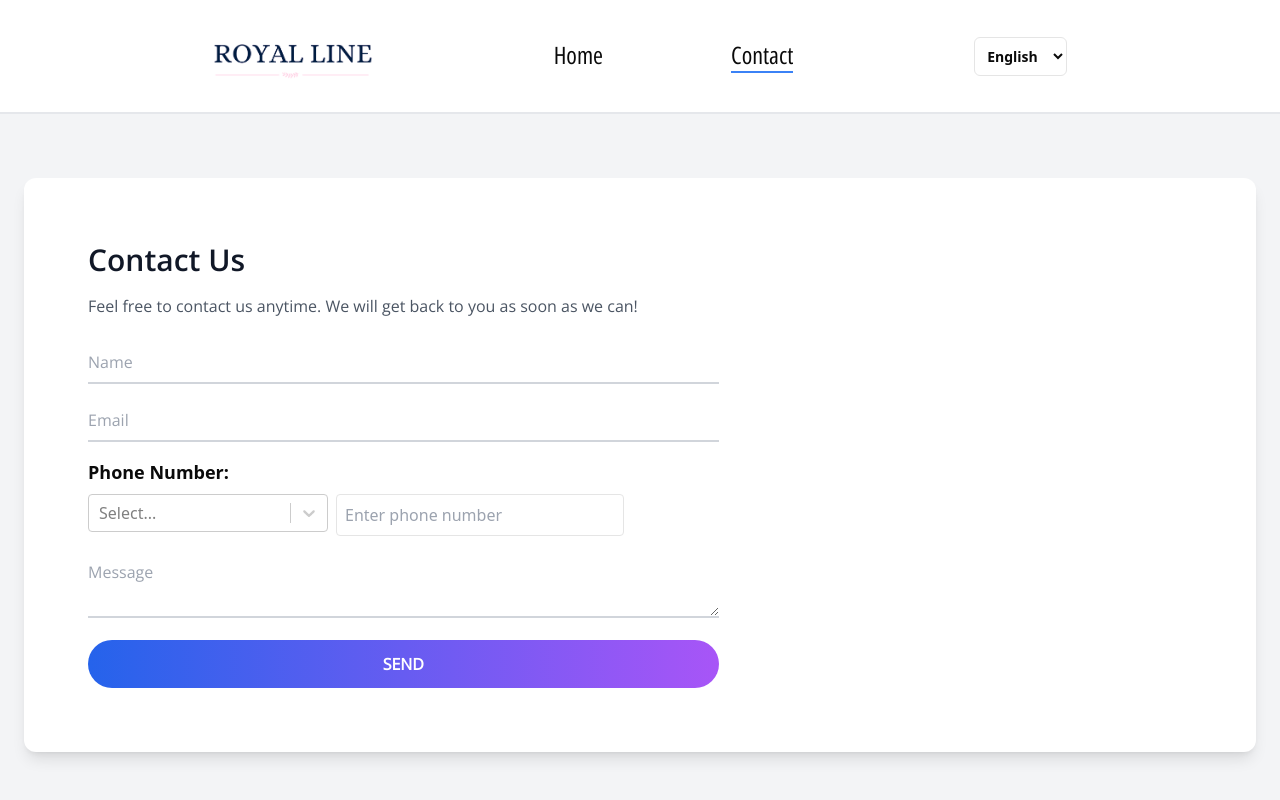
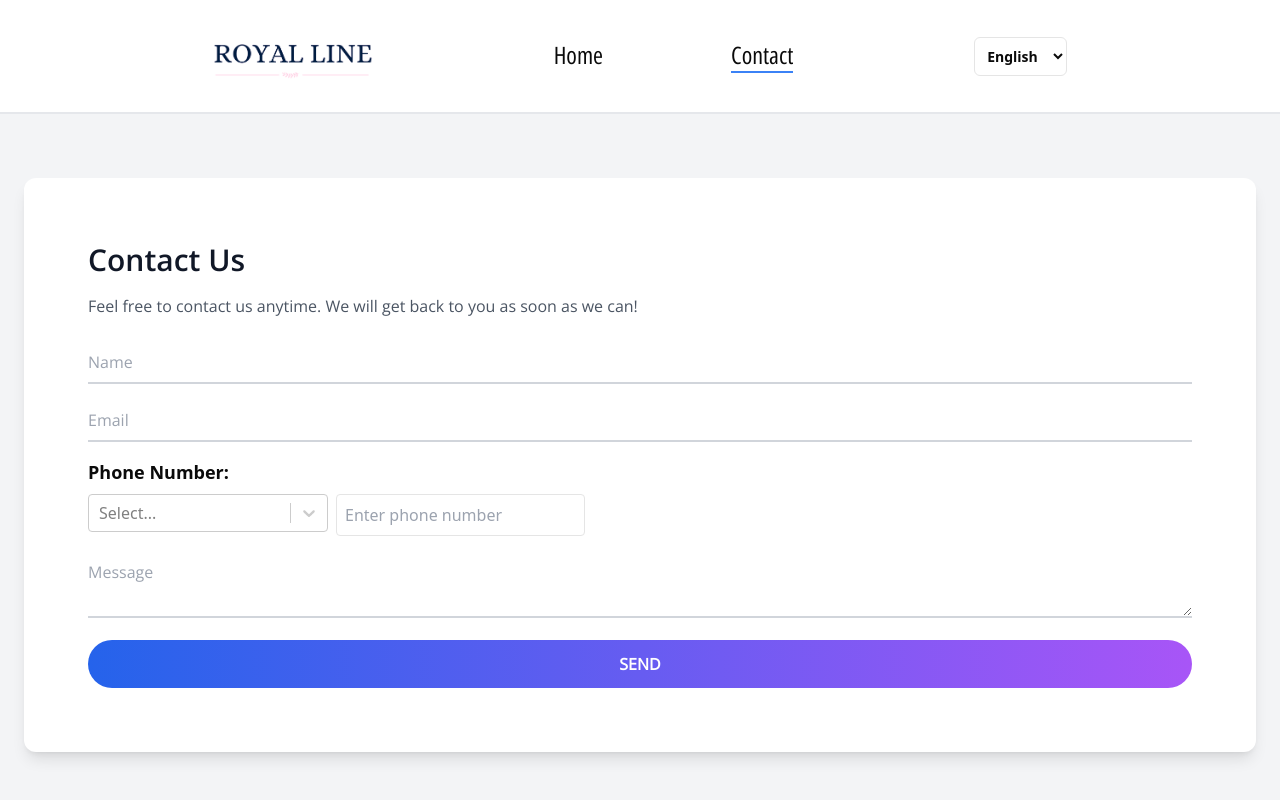
Before and after one commit to Adib-96/royaline, a Next.js app: page /contact in a window 1280 px wide. Shown: the top 800 px of the page. Built offline with nearby package versions, Linux system fonts and the light colour scheme; no server answers.

Commit message:
enhance UI for contact page

```diff
--- a/src/app/contact/page.js
+++ b/src/app/contact/page.js
@@ -46,10 +46,10 @@
   };
 
   return (
-    <section className="bg-gray-100 py-16">
+    <section className="bg-gray-100 pt-16 pb-24">
       <div className="container mx-auto px-6">
         <div className="bg-white shadow-lg rounded-xl p-8 md:p-16 relative">
-          <div className="grid md:grid-cols-12 gap-8">
+          <div className="md:grid gap-8">
             <div className="md:w-full md:col-span-7">
               <h3 className="text-3xl font-bold text-gray-900 mb-4 font-semiBold">{t('text')}</h3>
               <p className="text-gray-600 mb-6 font-regular_normal">{t('descText')}</p>
@@ -60,7 +60,7 @@
                   placeholder={t('namePlaceHolder')}
                   value={form.name}
                   onChange={handleChange}
-                  className="w-full font-regular_normal border-b-2 border-gray-300 focus:border-blue-600 outline-none py-2"
+                  className="w-full  font-regular_normal border-b-2 border-gray-300 focus:border-blue-600 outline-none py-2"
                   required
                 />
                 <input
--- a/src/components/CountryPhoneInput.js
+++ b/src/components/CountryPhoneInput.js
@@ -48,7 +48,7 @@
         <input
           type="tel"
           placeholder={t('phoneNPlaceHolder')}
-          className="border p-2 rounded w-72"
+          className="border p-2 rounded"
           value={pN}
           onChange={handlePhoneNumberChange} // Handle change here
         />
--- a/src/components/countryData.js
+++ b/src/components/countryData.js
@@ -12,5 +12,8 @@
   { label: "United Arab Emirates", value: "+971", flag: "https://flagcdn.com/w40/ae.png" },
   { label: "Saudi Arabia", value: "+966", flag: "https://flagcdn.com/w40/sa.png" },
   { label: "Kuwait", value: "+965", flag: "https://flagcdn.com/w40/kw.png" },
+  { label: "Netherlands", value: "+31", flag: "https://flagcdn.com/w40/nl.png" },
+  { label: "Qatar", value: "+974", flag: "https://flagcdn.com/w40/qa.png" },
 ];
-  export default countryData;
+
+export default countryData;
```
